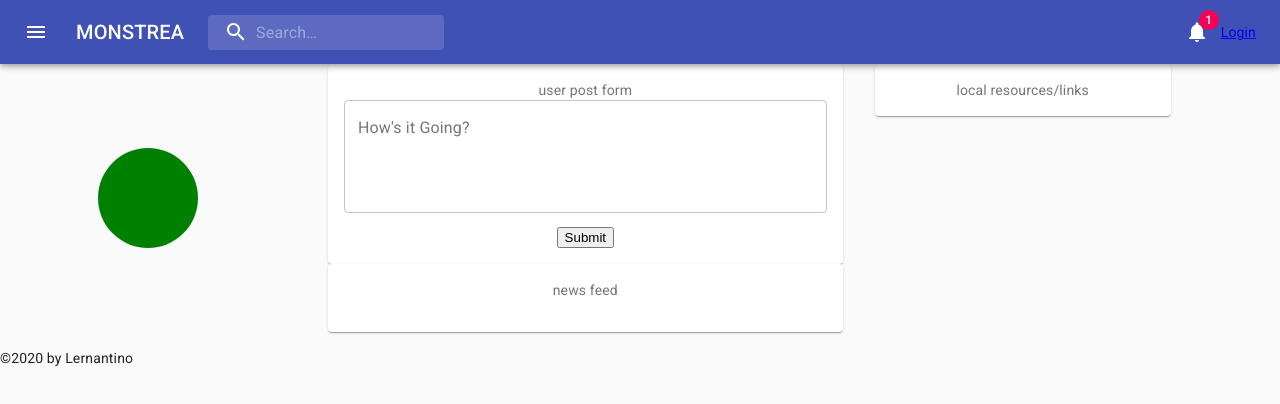
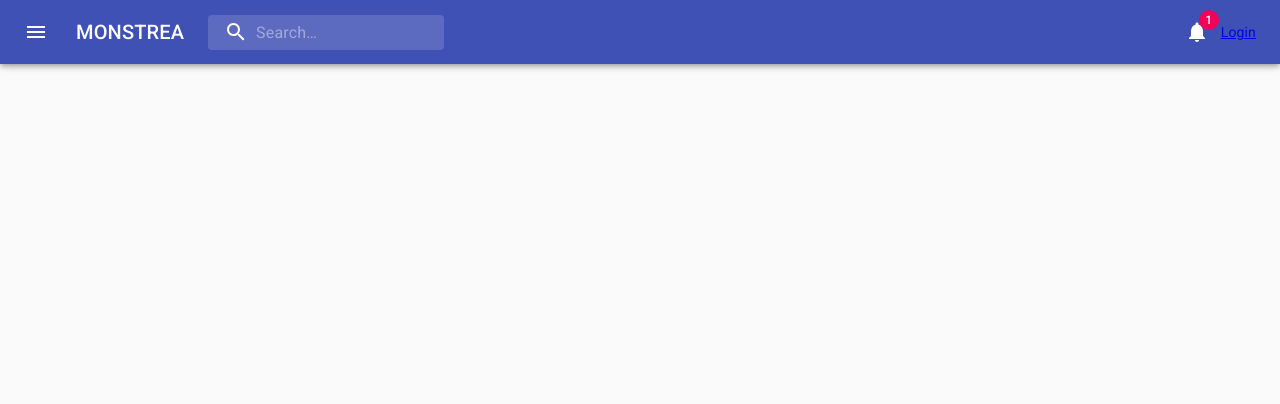
Before and after one commit to down-dive/monstera, a React (Create React App) app in the folder client/: page / in a window 1280 px wide. Shown: the top 404 px of the page. Built offline with nearby package versions, Linux system fonts and the light colour scheme.

Commit message:
restrictions for accessing pages is added

```diff
--- a/client/src/App.js
+++ b/client/src/App.js
@@ -11,6 +11,8 @@ import Homepage from './pages/Homepage';
 import SinglePost from './pages/single-post/SinglePost';
 import Footer from './components/Footer';
 import SearchBar from './components/Search-bar'
+
+import Auth from './utils/auth';
 
 const client = new ApolloClient({
   request: operation => {
@@ -33,11 +35,18 @@ function App() {
           <div className="container">
             <SearchBar />
             <Switch>
-              <Route exact path="/" component={Homepage} />
-              <Route exact path="/profile/:username?" component={Profile} />
-              <Route exact path="/friends" component={Friends} />
-              <Route exact path="/signin" component={SignInSignUp} />
-              <Route exact path="/post/:id" component={SinglePost} />
+              {Auth.loggedIn() ? (
+                <>
+                  <Route exact path="/" component={Homepage} />
+                  <Route exact path="/profile/:username?" component={Profile} />
+                  <Route exact path="/friends" component={Friends} />
+                  <Route exact path="/post/:id" component={SinglePost} />
+                </>
+              ) : (
+                <>
+                  <Route exact path="/signin" component={SignInSignUp} />
+                </>
+              )}
             </Switch>
           </div>
           <Footer />
```
